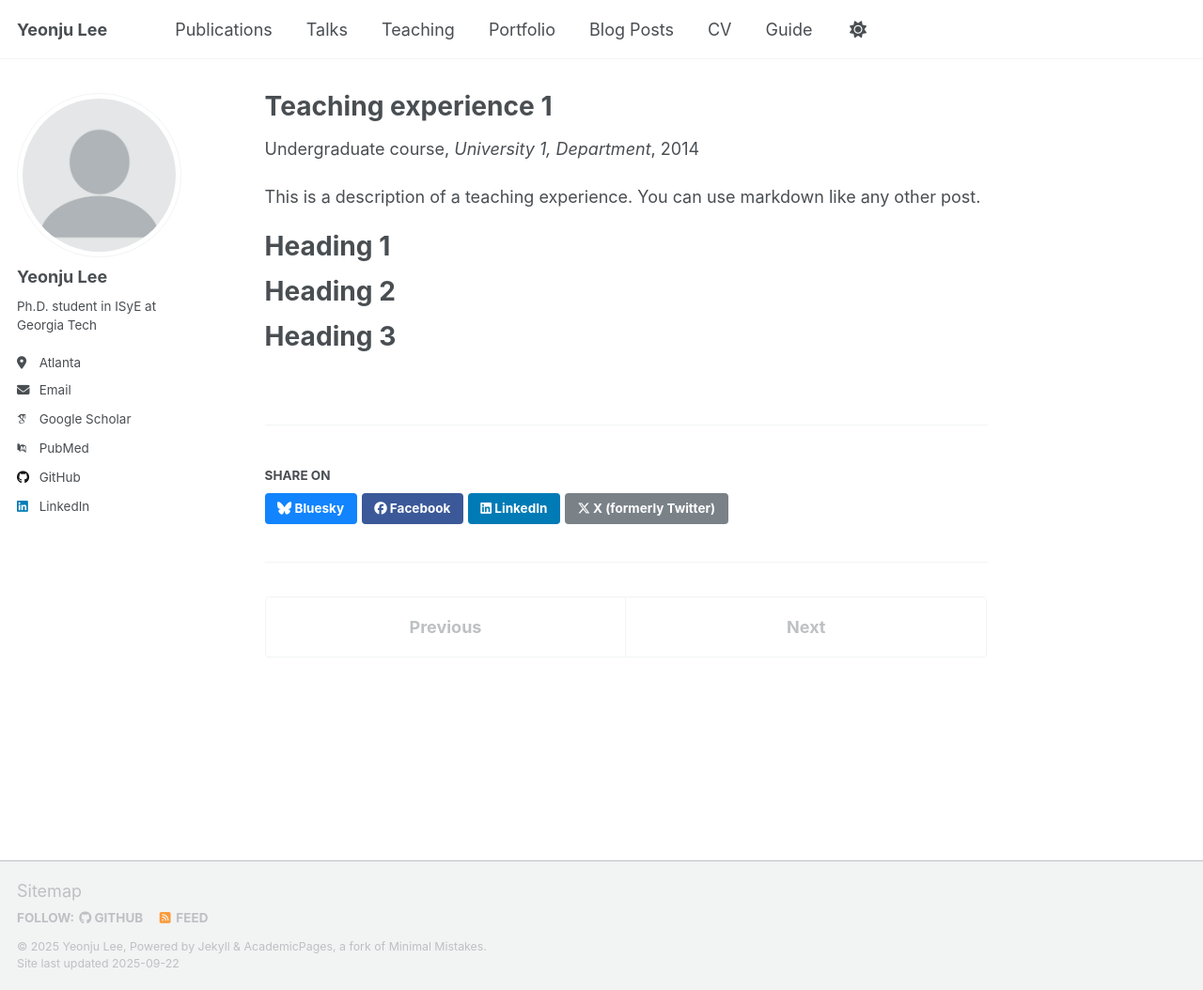
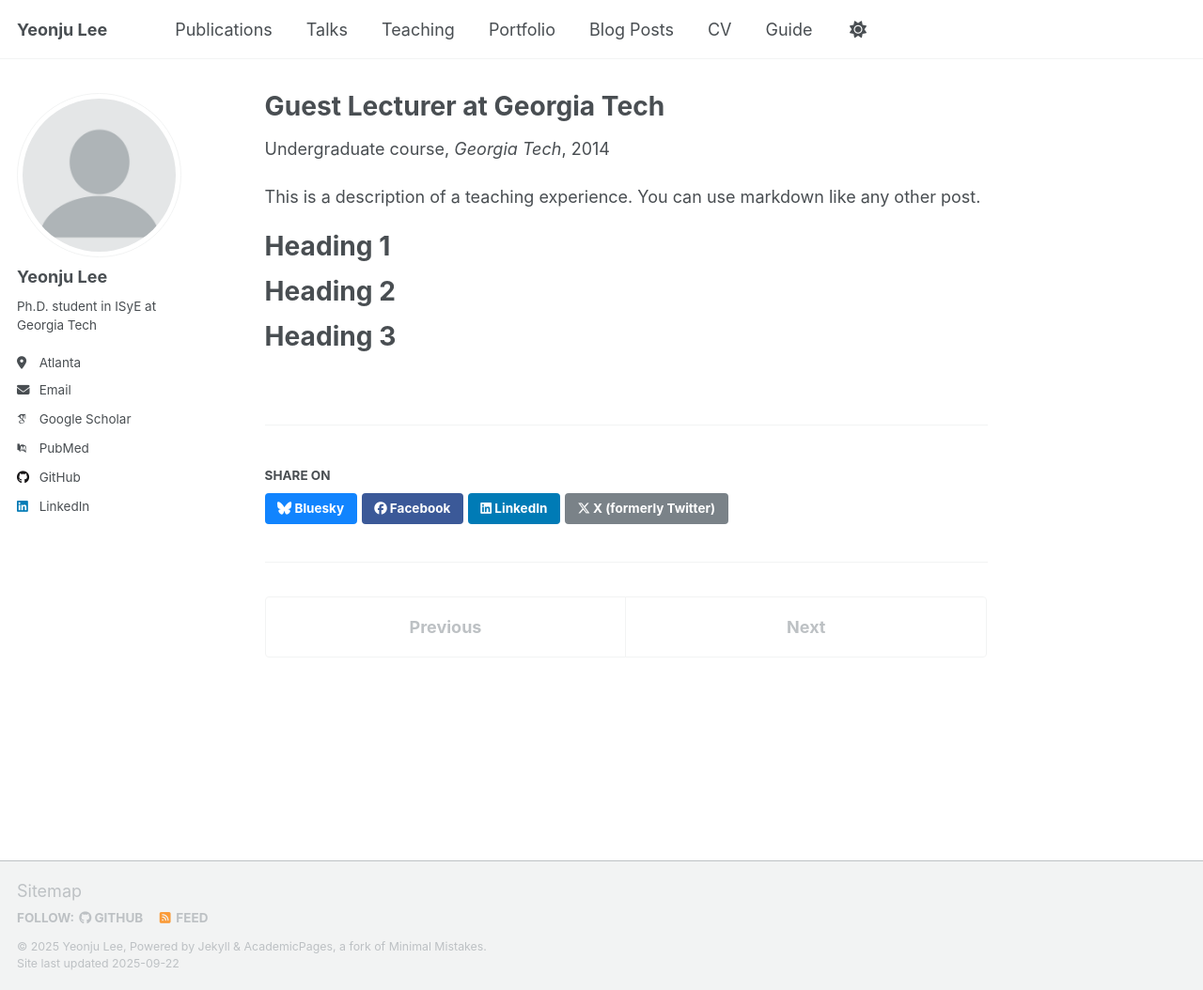
Before and after one commit to ylee845/ylee845.github.io, a Jekyll site: the page built from _teaching/2014-spring-teaching-1.md, in a window 1280 px wide and 1054 px high. Shown: the whole window at 94% size. Built offline with Jekyll 4.4.1, drawn with Linux system fonts in a browser that asks for light colours; some web fonts are replaced; a script that is not in the unit is left out.

Commit message:
Update 2014-spring-teaching-1.md

```diff
--- a/_teaching/2014-spring-teaching-1.md
+++ b/_teaching/2014-spring-teaching-1.md
@@ -1,9 +1,9 @@
 ---
-title: "Teaching experience 1"
+title: "Guest Lecturer at Georgia Tech"
 collection: teaching
 type: "Undergraduate course"
 permalink: /teaching/2014-spring-teaching-1
-venue: "University 1, Department"
+venue: "Georgia Tech"
 date: 2014-01-01
 location: "City, Country"
 ---
```
